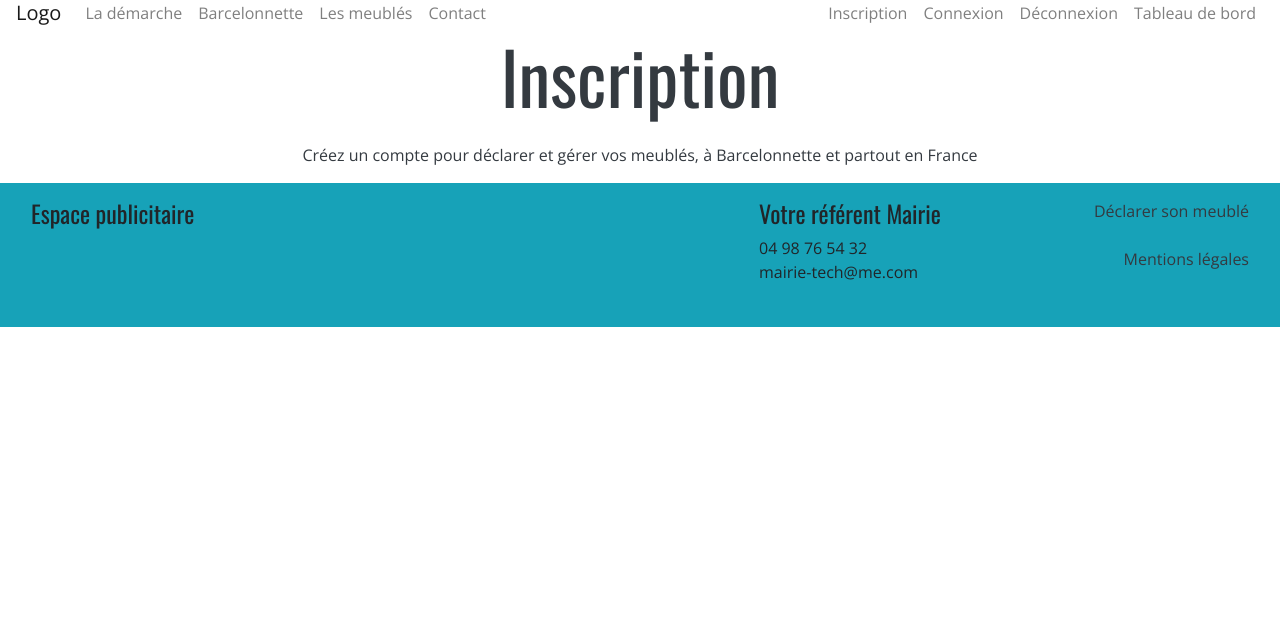
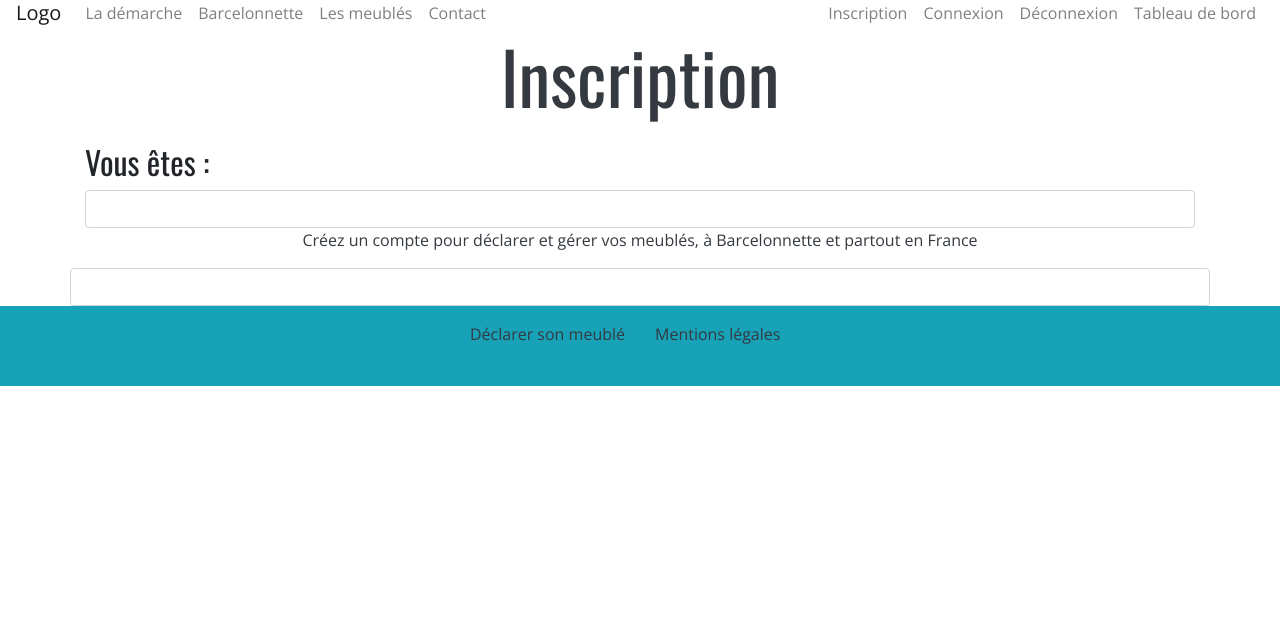
Before and after one commit to Malixette/declaration-meuble, a Symfony app: template templates/user/new-declarant.html.twig in a window 1280 px wide. Shown: the part 15-641 px from the top of the page. Run offline with Twig, Linux system fonts and the light colour scheme; the template is opened without the code that fills it, so the values that code supplies are empty; form fields are guessed from the names that the template uses; some libraries are stand-ins or nearby versions.

Commit message:
malix lundi midi

```diff
--- a/src/Controller/UserController.php
+++ b/src/Controller/UserController.php
@@ -26,7 +26,7 @@ class UserController extends Controller
     /**
      * @Route("/inscription", name="inscription_declarant")
      */
-    public function inscription(Request $request): Response
+    public function new(Request $request): Response
     {
         $user = new User();
         $form = $this->createForm(UserType::class, $user);
@@ -37,7 +37,7 @@ class UserController extends Controller
             $em->persist($user);
             $em->flush();
 
-            return $this->redirectToRoute('user_index');
+            return $this->redirectToRoute('connexion');
         }
 
         return $this->render('user/new-declarant.html.twig', [
--- a/templates/commune.html.twig
+++ b/templates/commune.html.twig
@@ -14,16 +14,16 @@
         <div class="collapse navbar-collapse" id="navbarSupportedContent">
             <ul class="navbar-nav mr-auto">
                 <li class="nav-item">
-                    <a class="nav-link" href="{{path('commune_home')}}#demarche">La démarche</a>
+                    <a class="nav-link" href="{{path('commune_home')}}#section-demarche">La démarche</a>
                 </li>
                 <li class="nav-item">
-                    <a class="nav-link" href="{{path('commune_home')}}#commune">Barcelonnette</a>
+                    <a class="nav-link" href="{{path('commune_home')}}#section-commune">Barcelonnette</a>
                 </li>
                 <li class="nav-item">
                     <a class="nav-link" href="{{path('commune_listing')}}">Les meublés</a>
                 </li>
                 <li class="nav-item">
-                    <a class="nav-link" href="{{path('commune_home')}}#contact">Contact</a>
+                    <a class="nav-link" href="{{path('commune_home')}}#section-contact">Contact</a>
                 </li>
             </ul>
             <ul class="navbar-nav">
@@ -62,14 +62,15 @@
 
 {% block main %}
     <!--***********************************************************BLOC DEMARCHE *************************************************************************-->
-<div class="container-fluid">
-    <section id="demarche">
-        <div class="row d-flex justify-content-center">
-            <div class="col-md-12 mt-5 text-center">
-                <h1 class="display-3">La démarche</h1>
+<section id="section-demarche">
+    <div class="container-fluid bloc-header p-0" id="demarche-header">
+        <div class="row">
+            <div class="col-12">
+                <h1 class="display-3 text-center">La démarche</h1>
             </div>
         </div>
-        <div class="row d-flex justify-content-center">
+    </div>
+    <div class="container bloc-content" id="demarche-content">
         <div class="col-md-12 col-lg-6 bg-warning m-1">
             <h2>Pourquoi déclarer votre meublé de tourisme</h2>
                 <p>Lorem ipsum dolor sit amet, consectetur adipisicing elit. Laborum dolorem minus illo mollitia vel harum excepturi eos adipisci ipsum facere quasi rerum ad facilis quaerat et ipsa, quidem ullam amet!</p>
@@ -80,76 +81,124 @@
         </div>
     </div>
 </section>
-</div>
     <!--**********************************************BLOC PRESENTATION COMMUNE **********************************************-->
-<section id="commune">
-    <div class="container-fluid" id="header-commune">
-        <div class="row d-flex justify-content-center" id="titre-commune">
-            <div class="col-md-12 text-center d-flex align-items-end">
-                <h1 class="display-3 text-light">Barcelonnette</h1>
+<section id="section-commune">
+    <div class="container-fluid bloc-header p-0" id="commune-header">
+        <div class="row">
+            <div class="col-12">
+                <h1 class="display-3 text-center">Barcelonnette</h1>
             </div>
         </div>
     </div>
-    <div class="container">
-        <div class="row d-flex justify-content-center" id="contenu-commune">
-            <div class="col-md-12 col-lg-3 bg-light text-center pt-4">
-                <img class="img-fluid" src="{{asset('assets/img/vecteurs/cityhall.png')}}">
-                <h2 class="display-4">Lorem ipsum dolor sit amet</h2>
-                <p>Petite capitale, Barcelonnette concentre un grand nombre de services indispensables à la réussite d’un séjour touristique : pôle d’hébergements, pôle commercial avec ses rues typiques bordées de commerces, pôle de loisirs et d’événements culturels ou patrimoniaux, Barcelonnette est un véritable camp de base pour découvrir la Vallée, été comme hiver, à pied, à moto ou à vélo !</div>
-            <div class="col-md-12 col-lg-3 bg-info text-center text-light pt-4">
-                <img class="img-fluid" src="{{asset('assets/img/vecteurs/signs.png')}}">
-                <h2 class="display-4">Lorem ipsum dolor sit amet</h2>
-                <p>Barcelonnette est à la croisée des itinéraires de la Vallée de l’Ubaye. Pittoresque, artistique et historique, elle est classée station de tourisme depuis 1928. Face à des panoramas grandeur nature, elle invite à la détente et à la flânerie, mais appelle aussi à partir à la rencontre de la Vallée de l’Ubaye Serre-Ponçon.</div>
-            <div class="col-md-12 col-lg-3 bg-light text-center pt-4">
-                <img class="img-fluid" src="{{asset('assets/img/vecteurs/backpack.png')}}">
-                <h2 class="display-4">Lorem ipsum dolor sit amet</h2>
-                <p>Elle accueille ainsi, été comme hiver, des visiteurs en séjour sur le territoire qui rayonnent depuis Barcelonnette sur l’ensemble de la Vallée (la commune est par exemple le camp de base des groupes de cyclistes venus faire l’ascension des 7 cols de l’Ubaye). C’est également une ville étape pour les clientèles en itinérance, notamment à moto. Barcelonnette est également une étape réputée de la Route des Grandes Alpes du Léman à la Méditerranée.</div>
-            <div class="col-md-12 col-lg-3 bg-info text-center text-light pt-4">
-                <img class="img-fluid" src="{{asset('assets/img/vecteurs/house.png')}}">
-                <h2 class="display-4">Lorem ipsum dolor sit amet</h2>
-                <p>BLABLA hébergements classés + incitation à classer lien vers la page listing?</p>
+    <div class="container bloc-content" id="commune-content">
+
+    </div>
+</section>
+    <!--********************************************************BLOC CONTACT ***************************************************-->
+<section id="section-contact">
+    <div class="container-fluid bloc-header p-0" id="contact-header">
+        <div class="row">
+            <div class="col-12">
+                <h1 class="display-3 text-center">Contact</h1>
+            </div>
+        </div>
+    </div>
+    <div class="container bloc-content" id="contact-content">
+        <div class="row d-flex flex-column">
+            <div class="col-12 embed-responsive">
+                <h3>Où nous trouver?</h3>
+                <iframe class="embed-responsive-item"
+                src="https://www.google.com/maps/embed?pb=!1m18!1m12!1m3!1d2851.280825584107!2d6.6480755157509!3d44.386356712729764!2m3!1f0!2f0!3f0!3m2!1i1024!2i768!4f13.1!3m3!1m2!1s0x12cc919affa75b03%3A0x269b44424badb42!2sMairie!5e0!3m2!1sfr!2sfr!4v1524755265006"></iframe>
             </div>
         </div>
     </div>
 </section>
-    <!--********************************************************BLOC CONTACT ***************************************************-->
-<div class="container-fluid">
-    <section id="contact">
-        <div class="row d-flex justify-content-center">
-            <div class="col-md-12 text-center">
-                <h1 class="display-3">Contact</h1>
+{% endblock %}
+
+{% block footer %}
+<div class="container-fluid p-0">
+    <footer class="bg-info p-3">
+            <div class="row">
+                <div class="col-6">
+                    <span class="d-flex flex-column align-items-end m-0">
+                        <a class="text-dark" href="">Déclarer son meublé</a><br>
+                    </span>
+                </div>
+                <div class="col-6">
+                    <span class="d-flex flex-column align-items-start m-0">
+                        <a class="text-dark" href="">Mentions légales</a><br>
+                    </span>
                 </div>
             </div>
-        <div class="row d-flex justify-content-center">
-            <div class="embed-responsive embed-responsive-16by9">
-              <iframe src="https://www.google.com/maps/embed?pb=!1m18!1m12!1m3!1d2851.280825584107!2d6.6480755157509!3d44.386356712729764!2m3!1f0!2f0!3f0!3m2!1i1024!2i768!4f13.1!3m3!1m2!1s0x12cc919affa75b03%3A0x269b44424badb42!2sMairie!5e0!3m2!1sfr!2sfr!4v1524755265006"></iframe>
-            </div>
-        </div>
-    </section>
+    </footer>
 </div>
 {% endblock %}
 
-{% block footer %}
-<footer class="bg-info p-3">
-    <div class="container-fluid">
-            <div class="row">
-                <div class="col-md-7">
-                    <h4>Espace publicitaire</h4>
-                </div>
-                <div class="col-md-3">
-                    <h4>Votre référent Mairie</h4>
-                    <p>
-                        <i class="fas fa-phone"></i> 04 98 76 54 32<br>
-                        <i class="fas fa-envelope"></i> mairie-tech@me.com<br>
-                    </p>
-                </div>
-                <div class="col-md-2">
-                    <p class="d-flex flex-column align-items-end">
-                        <a class="text-dark" href="">Déclarer son meublé</a><br>
-                        <a class="text-dark" href="">Mentions légales</a><br>
-                    </p>
-                </div>
-            </div>
-    </div>
-</footer>
-{% endblock %}
+
+{#    <!--***********************************************************BLOC DEMARCHE *************************************************************************-->#}
+{#<div class="container-fluid">#}
+{#    <section id="demarche">#}
+{#        <div class="row d-flex justify-content-center">#}
+{#            <div class="col-md-12 mt-5 text-center">#}
+{#                <h1 class="display-3">La démarche</h1>#}
+{#            </div>#}
+{#        </div>#}
+{#        <div class="row d-flex justify-content-center">#}
+{#            <div class="col-md-12 col-lg-6 bg-warning m-1">#}
+{#                <h2>Pourquoi déclarer votre meublé de tourisme</h2>#}
+{#                <p>Lorem ipsum dolor sit amet, consectetur adipisicing elit. Laborum dolorem minus illo mollitia vel harum excepturi eos adipisci ipsum facere quasi rerum ad facilis quaerat et ipsa, quidem ullam amet!</p>#}
+{#                </div>#}
+{#            <div class="col-md-12 col-lg-5 bg-info m-1">#}
+{#                <h2>La réglementation en vigueur</h2>#}
+{#                <p>Lorem ipsum dolor sit amet, consectetur adipisicing elit. Laborum dolorem minus illo mollitia vel harum excepturi eos adipisci ipsum facere quasi rerum ad facilis quaerat et ipsa, quidem ullam amet!</p>#}
+{#            </div>#}
+{#        </div>#}
+{#    </section>#}
+{#</div>#}
+{#    <!--**********************************************BLOC PRESENTATION COMMUNE **********************************************-->#}
+{#<section id="commune">#}
+{#    <div class="container-fluid" id="header-commune">#}
+{#        <div class="row d-flex justify-content-center" id="titre-commune">#}
+{#            <div class="col-md-12 text-center d-flex align-items-end">#}
+{#                <h1 class="display-3 text-light">Barcelonnette</h1>#}
+{#            </div>#}
+{#        </div>#}
+{#    </div>#}
+{#    <div class="container">#}
+{#        <div class="row d-flex justify-content-center" id="contenu-commune">#}
+{#            <div class="col-md-12 col-lg-3 bg-light text-center pt-4">#}
+{#                <img class="img-fluid" src="{{asset('assets/img/vecteurs/cityhall.png')}}">#}
+{#                <h2 class="display-4">Lorem ipsum dolor sit amet</h2>#}
+{#                <p>Petite capitale, Barcelonnette concentre un grand nombre de services indispensables à la réussite d’un séjour touristique : pôle d’hébergements, pôle commercial avec ses rues typiques bordées de commerces, pôle de loisirs et d’événements culturels ou patrimoniaux, Barcelonnette est un véritable camp de base pour découvrir la Vallée, été comme hiver, à pied, à moto ou à vélo !</div>#}
+{#            <div class="col-md-12 col-lg-3 bg-info text-center text-light pt-4">#}
+{#                <img class="img-fluid" src="{{asset('assets/img/vecteurs/signs.png')}}">#}
+{#                <h2 class="display-4">Lorem ipsum dolor sit amet</h2>#}
+{#                <p>Barcelonnette est à la croisée des itinéraires de la Vallée de l’Ubaye. Pittoresque, artistique et historique, elle est classée station de tourisme depuis 1928. Face à des panoramas grandeur nature, elle invite à la détente et à la flânerie, mais appelle aussi à partir à la rencontre de la Vallée de l’Ubaye Serre-Ponçon.</div>#}
+{#            <div class="col-md-12 col-lg-3 bg-light text-center pt-4">#}
+{#                <img class="img-fluid" src="{{asset('assets/img/vecteurs/backpack.png')}}">#}
+{#                <h2 class="display-4">Lorem ipsum dolor sit amet</h2>#}
+{#                <p>Elle accueille ainsi, été comme hiver, des visiteurs en séjour sur le territoire qui rayonnent depuis Barcelonnette sur l’ensemble de la Vallée (la commune est par exemple le camp de base des groupes de cyclistes venus faire l’ascension des 7 cols de l’Ubaye). C’est également une ville étape pour les clientèles en itinérance, notamment à moto. Barcelonnette est également une étape réputée de la Route des Grandes Alpes du Léman à la Méditerranée.</div>#}
+{#            <div class="col-md-12 col-lg-3 bg-info text-center text-light pt-4">#}
+{#                <img class="img-fluid" src="{{asset('assets/img/vecteurs/house.png')}}">#}
+{#                <h2 class="display-4">Lorem ipsum dolor sit amet</h2>#}
+{#                <p>BLABLA hébergements classés + incitation à classer lien vers la page listing?</p>#}
+{#            </div>#}
+{#        </div>#}
+{#    </div>#}
+{#</section>#}
+{#    <!--********************************************************BLOC CONTACT ***************************************************-->#}
+{#<div class="container-fluid">#}
+{#    <section id="contact">#}
+{#        <div class="row d-flex justify-content-center">#}
+{#            <div class="col-md-12 text-center">#}
+{#                <h1 class="display-3">Contact</h1>#}
+{#            </div>#}
+{#        </div>#}
+{#        <div class="row d-flex justify-content-center">#}
+{#            <div >#}
+{#              <iframe style="z-index:-1" src="https://www.google.com/maps/embed?pb=!1m18!1m12!1m3!1d2851.280825584107!2d6.6480755157509!3d44.386356712729764!2m3!1f0!2f0!3f0!3m2!1i1024!2i768!4f13.1!3m3!1m2!1s0x12cc919affa75b03%3A0x269b44424badb42!2sMairie!5e0!3m2!1sfr!2sfr!4v1524755265006"></iframe>#}
+{#            </div>#}
+{#        </div>#}
+{#    </section>#}
+{#</div>#}
+{#{% endblock %}#}
--- a/templates/user/new-declarant.html.twig
+++ b/templates/user/new-declarant.html.twig
@@ -12,6 +12,22 @@
 {% block main %}
 
 <h1 class="mt-5 mb-4 text-center display-3 text-dark" id="titreinscription">Inscription</h1>
-<p class="text-dark text-center">Créez un compte pour déclarer et gérer vos meublés, à Barcelonnette et partout en France</p>
 
+<div class="container">
+    <h2>Vous êtes :</h2>
+    {{ form_start(form) }}
+    {{ form_widget(form.user_role) }}
+</div>
+
+<div class="container" id="form-inscription-declarant">
+    <div class="row d-flex flex-column">
+        <div class="md-col-6" >
+            <p class="text-dark text-center">Créez un compte pour déclarer et gérer vos meublés, à Barcelonnette et partout en France</p>
+            <div>
+                {{ form_widget(form.user_name) }}
+                {{ form_end(form) }}
+            </div>
+        </div>
+    </div>
+</div>
 {% endblock %}
```
Also changed, not shown: public/assets/css/commune.css. Lines whose indentation alone changed are shown as unchanged.
